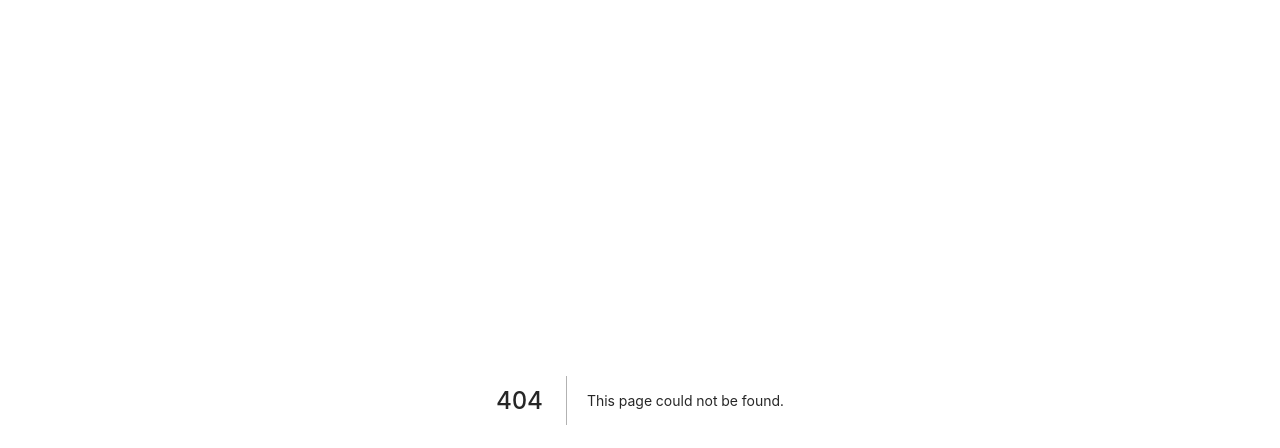
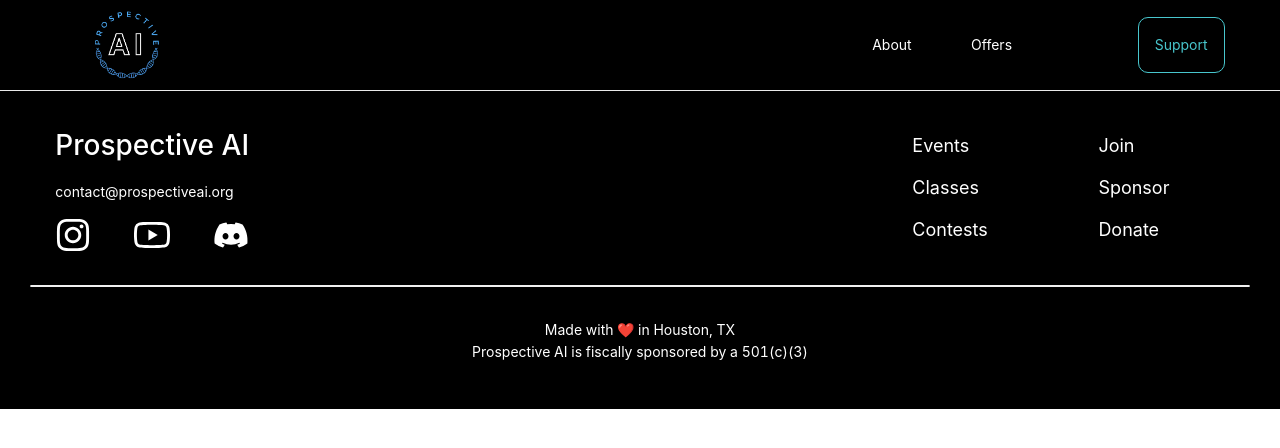
Before and after one commit to akaashkolluri/prospective-ai, a Next.js app: page /events in a window 1280 px wide. Before the commit this address had no page. Shown: the top 448 px of the page. Built offline with nearby package versions, Linux system fonts and the light colour scheme.

Commit message:
infrastructure for events and classes page

```diff
--- /dev/null
+++ b/pages/events.js
@@ -0,0 +1,14 @@
+import {} from "antd";
+import styles from "../styles/Events.module.css";
+
+import Footer from "../components/footer";
+import Header from "../components/header";
+
+export default function Events() {
+  return (
+    <div>
+      <Header />
+      <Footer />
+    </div>
+  );
+}
```
Also changed, not shown: pages/classes.js (added, +14 -0 lines), styles/Classes.module.css (added), styles/Events.module.css (added).
